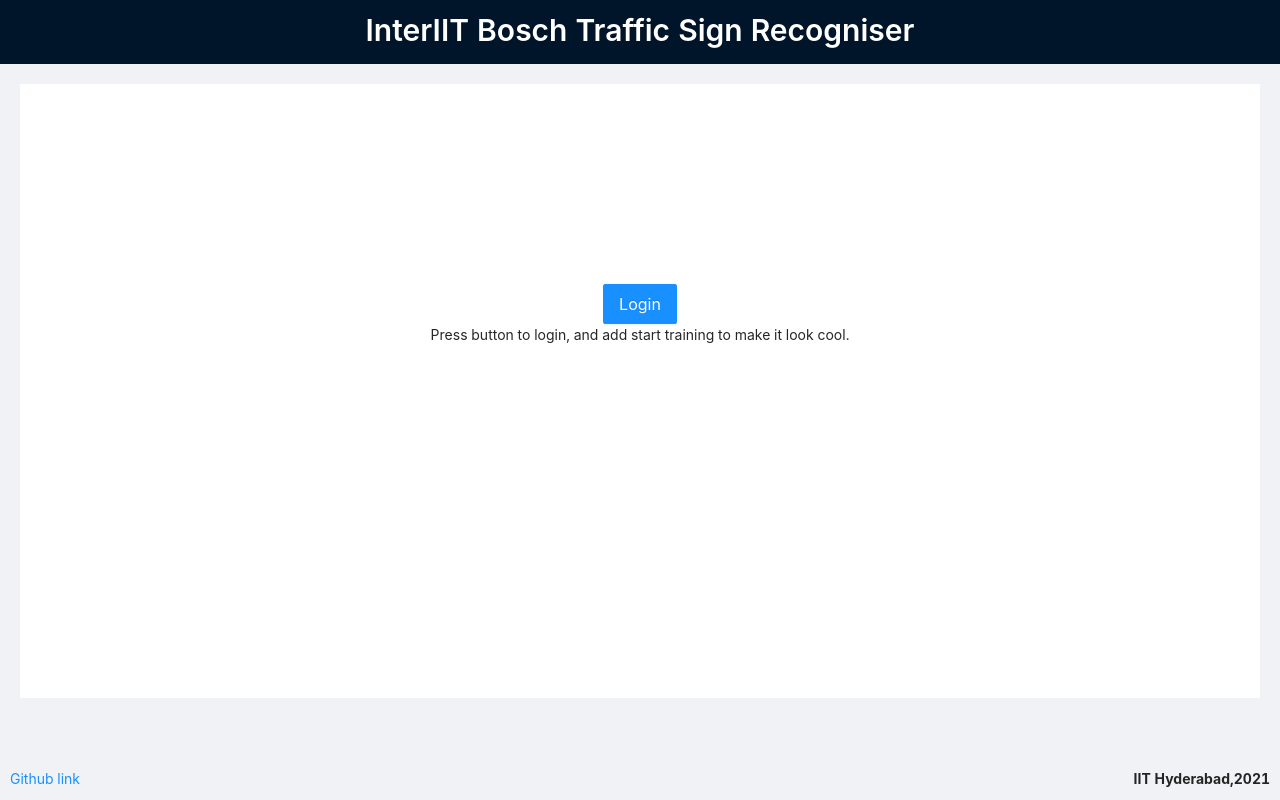
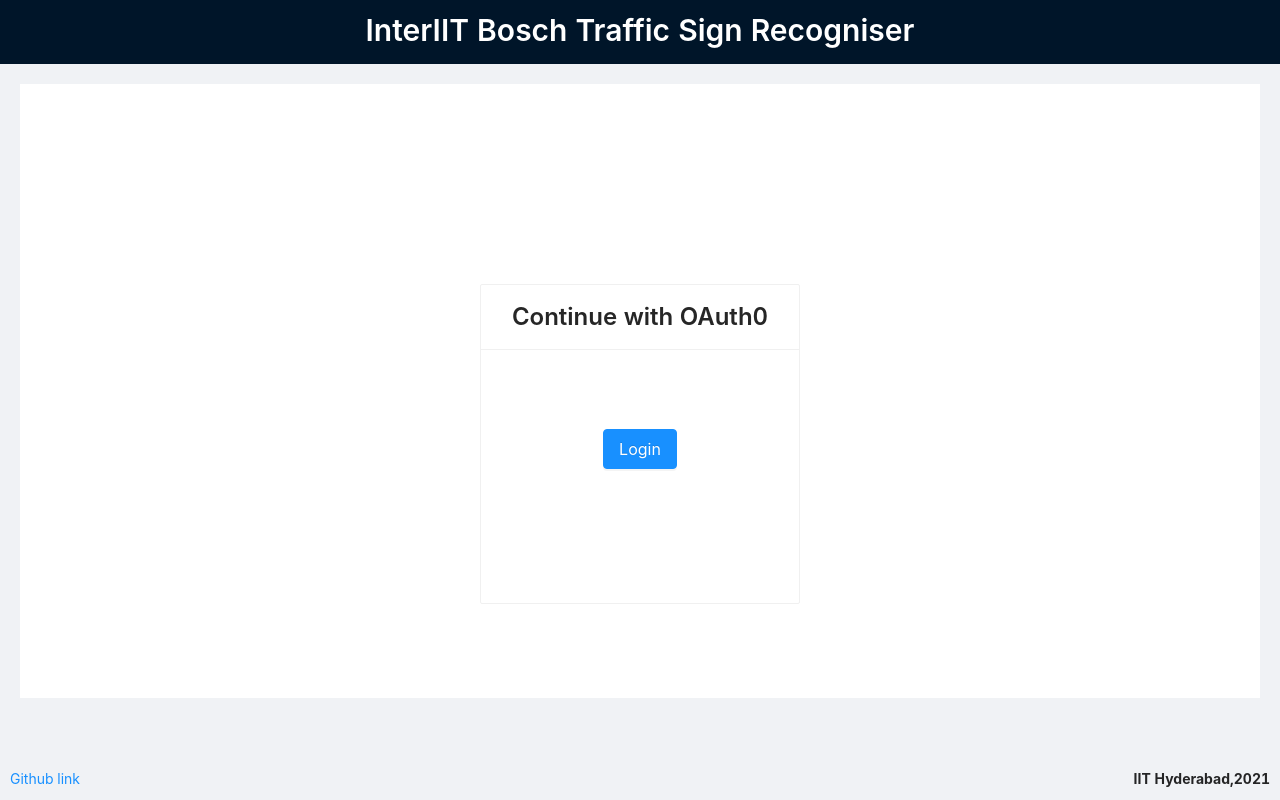
Before and after one commit to NikPrav/InterIIT_Bosch, a React (Create React App) app in the folder web/: page / in a window 1280 px wide. Built offline with nearby package versions, Linux system fonts and the light colour scheme.

Commit message:
Add Auth0 client Side. Do minor fixes Add Login and Logout ROutes Lay skeleton for Infer Component Refine Trainer

```diff
--- a/web/package.json
+++ b/web/package.json
@@ -4,6 +4,7 @@
   "private": true,
   "dependencies": {
     "@ant-design/icons": "^4.5.0",
+    "@auth0/auth0-react": "^1.3.0",
     "@testing-library/jest-dom": "^5.11.9",
     "@testing-library/react": "^11.2.5",
     "@testing-library/user-event": "^12.8.3",
--- a/web/src/App.js
+++ b/web/src/App.js
@@ -5,10 +5,17 @@
 import Landing from "./Components/Landing/Landing";
 import Home from "./Components/Home/Home";
 import Trainer from "./Components/Trainer/Trainer";
+import Infer from "./Components/Infer/Infer";
+import {Auth0Provider} from "@auth0/auth0-react";
 
 function App() {
   return (
     <div className="App">
+      <Auth0Provider
+        domain="dev-kqx4v2yr.jp.auth0.com"
+        clientId="DBJyWZCoiZFCccUM5C50YYSPrBXn08oL"
+        redirectUri={"http://localhost:3000/home"}
+      >
         <Router>
           <Switch>
             <Route path="/editor">
@@ -18,13 +25,17 @@
               <Home />
             </Route>
             <Route path="/trainer">
-            <Trainer/>
+              <Trainer />
+            </Route>
+            <Route path="/infer">
+              <Infer />
             </Route>
             <Route path="/">
               <Landing />
             </Route>
           </Switch>
         </Router>
+      </Auth0Provider>
     </div>
   );
 }
--- a/web/src/Components/Home/Home.js
+++ b/web/src/Components/Home/Home.js
@@ -4,13 +4,17 @@
 import {Content} from "antd/lib/layout/layout";
 import Navbar from "../Navbar/Navbar";
 import Checkbox from "antd/lib/checkbox/Checkbox";
+import {useAuth0} from "@auth0/auth0-react";
 
-const { confirm } = Modal;
+const {confirm} = Modal;
 
 function Home() {
   const {Title, Paragraph, Text, Link} = Typography;
   const [buttonState, setButtonState] = useState("German DataSet");
-  const user = {name: "Rachit"};
+  // const user = {name: "Rachit"};
+  const {user, isAuthenticated, getAccessTokenSilently} = useAuth0();
+  const [userMetadata, setUserMetadata] = useState(null);
+  // getUserMetadata();
   const menu = (
     <Menu>
       <Menu.Item>
@@ -79,28 +83,28 @@
     console.log("checked = ", checkedValues);
   };
 
-
   function showDeleteConfirm() {
     confirm({
-      title: 'Are you sure delete this Workspace?',
+      title: "Are you sure delete this Workspace?",
       // icon: <ExclamationCircleOutlined />,
-      content: 'This action is permanent and all associated images will be lost ',
-      okText: 'Yes',
-      okType: 'danger',
-      cancelText: 'No',
+      content: "This action is permanent and all associated images will be lost ",
+      okText: "Yes",
+      okType: "danger",
+      cancelText: "No",
       onOk() {
-        console.log('OK');
+        console.log("OK");
         // return new Promise((resolve, reject) => {
         //   setTimeout(Math.random() > 0.5 ? resolve : reject, 1000);
         // }).catch(() => console.log('Oops errors!'));
       },
       onCancel() {
-        console.log('Cancel');
+        console.log("Cancel");
       },
     });
   }
 
   return (
+    isAuthenticated && (
       <Layout>
         <Navbar />
         <Layout.Content className="home-content">
@@ -151,7 +155,6 @@
               {/*<Checkbox.Group options={options} onChange={onCheckboxChange} defaultValue={['GermanDataset']} />*/}
             </Modal>
 
-
             <div class="list-container">
               <List bordered className="home-list" size="large">
                 <List.Item>
@@ -174,7 +177,10 @@
                   <Button type="primary" style={{float: "right"}} className="button" href="/editor">
                     Use
                   </Button>
-                <Button type="danger" style={{float: "right"}} className="button"
+                  <Button
+                    type="danger"
+                    style={{float: "right"}}
+                    className="button"
                     // href="/editor"
                     onClick={showDeleteConfirm}
                   >
@@ -196,6 +202,7 @@
           </div>
         </Layout.Content>
       </Layout>
+    )
   );
 }
 
--- /dev/null
+++ b/web/src/Components/Infer/Infer.js
@@ -0,0 +1,17 @@
+import React from "react";
+import {Layout, Typography} from "antd";
+import Navbar from "../Navbar/Navbar";
+
+function Infer() {
+  const {Title, Text, Link} = Typography;
+  return (
+    <Layout>
+      <Navbar activePage="3" />
+      <Layout.Content style={{padding: "20px 20px 20px 20px"}}>
+        <Title>Criterion 1</Title>
+      </Layout.Content>
+    </Layout>
+  );
+}
+
+export default Infer;
--- a/web/src/Components/Landing/Landing.js
+++ b/web/src/Components/Landing/Landing.js
@@ -1,32 +1,54 @@
 import react from "react";
-import {Button, PageHeader, Typography} from "antd";
+import {Button, Card, PageHeader, Typography} from "antd";
 import Layout, {Content, Footer, Header} from "antd/lib/layout/layout";
 import {FontColorsOutlined} from "@ant-design/icons";
 import "./styles.css";
 // import Title from "antd/lib/skeleton/Title";
-const {Title} = Typography;
+import {useAuth0} from "@auth0/auth0-react";
 // const { Header, Content, Footer } = Layout;
 
+const {Title} = Typography;
+
 function Landing() {
+  const {loginWithRedirect} = useAuth0();
+
   return (
-    <Layout className="fullpage" style={{textAlign: "center"}}>
+    <Layout className="fullpage">
       {/* <PageHeader className = 'site-page-header' title = 'InterIIT Bosch Traffic Sign Detector' textAlign='center'>
 
             </PageHeader> */}
-      <Header classname="site-leayout-subheader-background">
-        <Title level={2} style={{color: "white", padding: "10px"}}>
+      <Header classname="site-layout-subheader-background">
+        <Title level={2} style={{color: "white", padding: "10px", textAlign: "center"}}>
           InterIIT Bosch Traffic Sign Recogniser
         </Title>
       </Header>
 
-      <Content className="site-layout-content" style={{textAlign: "center"}}>
-        <div class="center">
-          <Button type="primary" href="/home" size="large">
-            Login
-          </Button>
-          <div style={{textAlign: "center"}}>
-            Press button to login, and add start training to make it look cool.
-          </div>
+      <Content className="site-layout-content">
+        <div class="center" align="center">
+          <Card
+            title={<Title level={3}>Continue with OAuth0</Title>}
+            style={{width: "40vh", alignItems: "center", height: "40vh"}}
+            hoverable="True"
+          >
+            <div
+              style={{
+                display: "flex",
+                justifyContent: "center",
+                alignItems: "center",
+                padding: "10vh",
+              }}
+            >
+              <Button
+                onClick={() => loginWithRedirect()}
+                type="primary"
+                size="large"
+                style={{align: "center"}}
+              >
+                Login
+              </Button>{" "}
+              <br />
+            </div>
+          </Card>
         </div>
       </Content>
 
--- a/web/src/Components/Landing/styles.css
+++ b/web/src/Components/Landing/styles.css
@@ -1,14 +1,16 @@
 .site-layout-content {
   min-height: 280px;
   padding: 40px 10px 24px;
-  background: #fff;
+  background: #ffffff;
   /* background: rgba(255, 255, 255, 0.2); */
   margin: 20px;
+  text-align: center;
   /* min-height:600px; */
 }
 
 .site-layout-sub-header-background {
   background: #fff;
+  text-align: center;
   padding: "10px 10px 10px";
 }
 
@@ -18,7 +20,8 @@
 }
 
 .center {
-  padding: 20vh 20px 20px;
+  padding-top: 20vh;
+  margin:auto;
 }
 
 .site-layout-footer {
--- a/web/src/Components/Navbar/Navbar.js
+++ b/web/src/Components/Navbar/Navbar.js
@@ -1,9 +1,12 @@
 import {Layout, Menu, Avatar, Button, Steps} from "antd";
 import React from "react";
+import {useAuth0} from "@auth0/auth0-react";
 
 function Navbar(props) {
   const {Step} = Steps;
   const {activePage} = props;
+
+  const {logout} = useAuth0();
   return (
     <Layout.Header>
       <div className="logo"></div>
@@ -14,9 +17,17 @@
         <Menu.Item key="2" onClick="/trainer">
           <a href="/trainer">Training</a>
         </Menu.Item>
-        <Menu.Item key="3">Inference</Menu.Item>
+        <Menu.Item key="3">
+          <a href="/infer">Inference</a>
+        </Menu.Item>
         <Avatar style={{float: "right", marginTop: "15px", marginLeft: "25px"}}>R</Avatar>
-        <Button style={{float: "right", paddingLeft: "10px", marginTop: "15px"}}>Sign out</Button>
+        <Button
+          type="danger"
+          style={{float: "right", paddingLeft: "10px", marginTop: "15px"}}
+          onClick={() => logout({returnTo: window.location.origin})}
+        >
+          Sign out
+        </Button>
       </Menu>
     </Layout.Header>
   );
--- a/web/src/Components/Trainer/Trainer.js
+++ b/web/src/Components/Trainer/Trainer.js
@@ -93,6 +93,10 @@
           <Typography.Text>Learning Rate</Typography.Text> <PrefSlider min={0} max={1} step={0.1} />
         </p>
         <p>
+          <Typography.Text>Test-Train Split</Typography.Text>{" "}
+          <PrefSlider min={0} max={1} step={0.1} />
+        </p>
+        <p>
           Loss Function
           <Dropdown trigger={["click"]} overlay={LossFnDropdown}>
             <Button style={{float: "right", minWidth: "10vw"}}>{buttonState}</Button>
@@ -101,7 +105,7 @@
         <p>
           Optimizer Function
           <Dropdown trigger={["click"]} overlay={OptimizerDropdown}>
-            <Button style={{float: "right"}}>{optimizerfn}</Button>
+            <Button style={{float: "right", minWidth: "10vw"}}>{optimizerfn}</Button>
           </Dropdown>
         </p>
       </div>
@@ -122,7 +126,7 @@
         <Navbar activePage="2" />
       </Header>
       <Layout>
-        <Sider collapsible collapsed={collapsed} theme="light" onCollapse={collapseToggle}>
+        {/* <Sider collapsible collapsed={collapsed} theme="light" onCollapse={collapseToggle}>
           <Menu theme="light" mode="inline">
             <Menu.Item
               key="0"
@@ -131,11 +135,9 @@
                 setselectedSection(0);
               }}
             >
-              {" "}
+
               Import
             </Menu.Item>
-            {/*
-             */}
             <Menu.Item
               key="1"
               icon={<IoSettingsSharp />}
@@ -151,11 +153,13 @@
               Graph
             </Menu.Item>
           </Menu>
-        </Sider>
-        <Content>
-          <Card style={{minHeight: "100vh"}}>
+        </Sider> */}
+        <Content style={{margin: "50px", padding: "20px"}}>
+          <Card style={{minHeight: "60vh"}}>
             <Preferences />
-            <Button type="primary">Trainer</Button>
+            <Button type="primary" style={{float: "right", marginRight: "7em"}}>
+              Train Model
+            </Button>
           </Card>
         </Content>
       </Layout>
```
Also changed, not shown: web/src/Components/Editor/Editor.js (+24 -28 lines), web/src/Components/Landing/Landing1.js (added, +53 -0 lines), web/src/Components/Home/styles.css (line endings or trailing spaces), 2 other files (tests, documents, lock files or other folders). Lines whose indentation alone changed are shown as unchanged.
